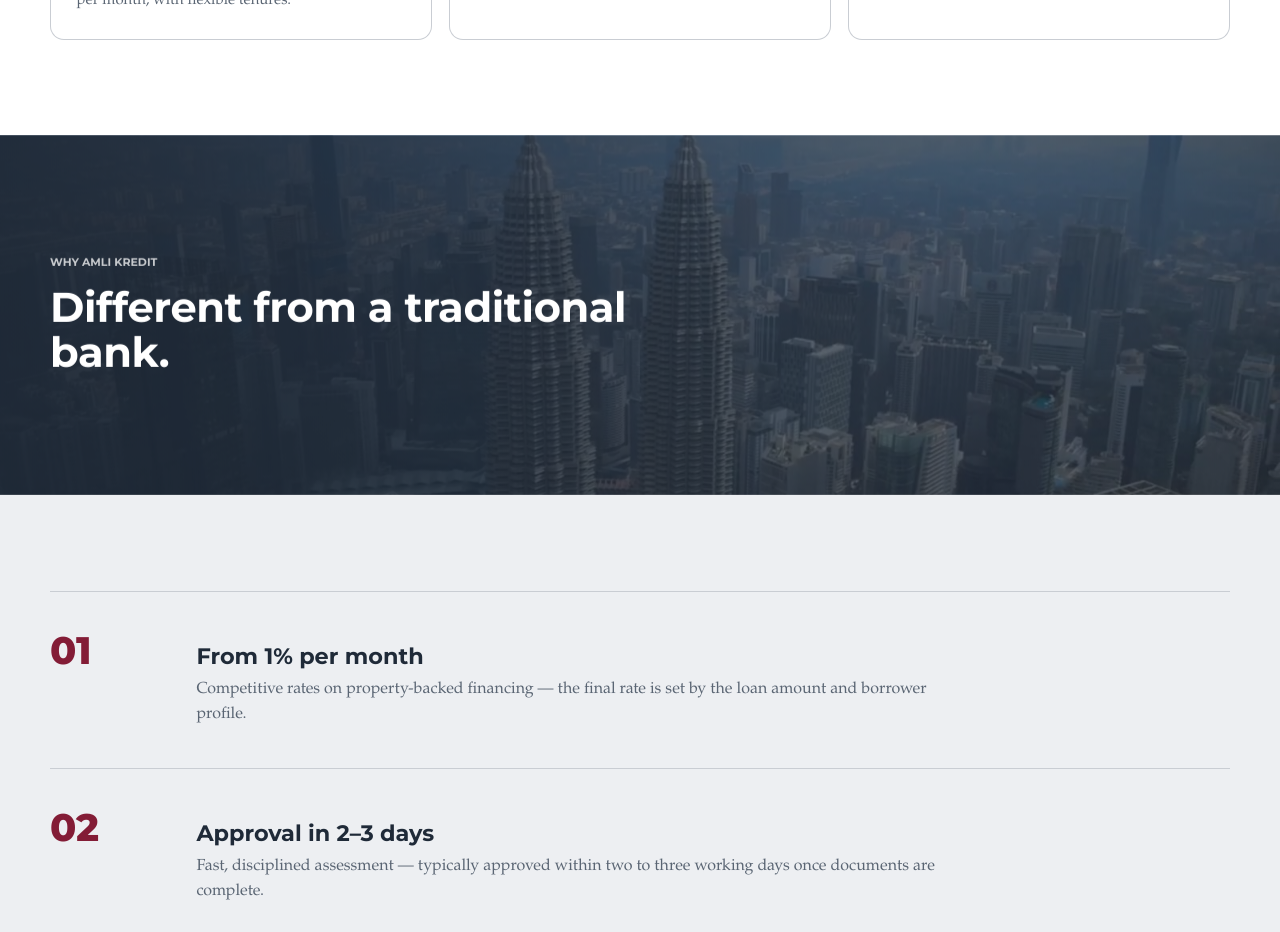
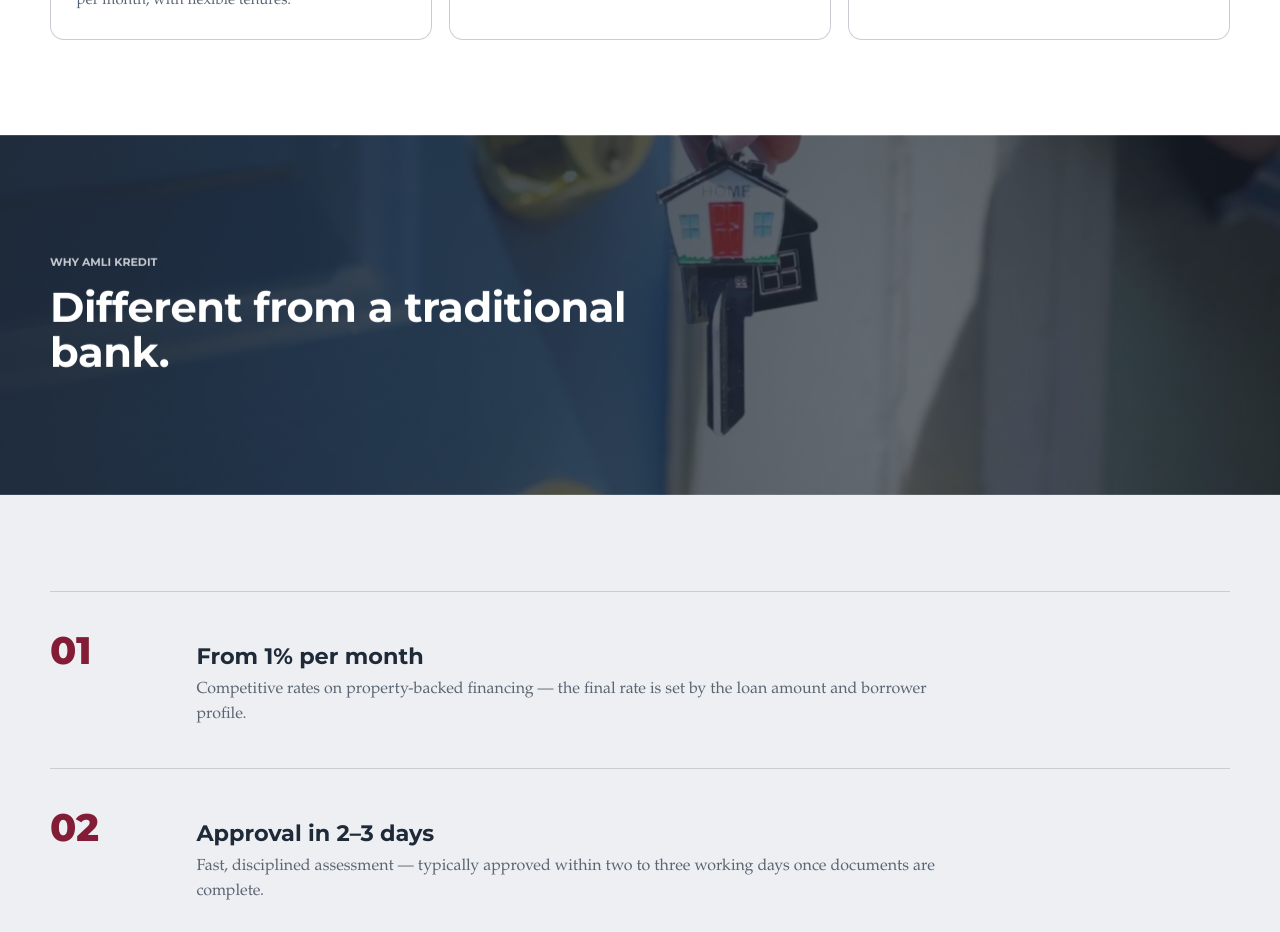
Before and after one commit to tyler-moon/amli-kredit-website, a Next.js app: page / in a window 1280 px wide. Shown: the part 2000-2932 px from the top of the page. Built offline with nearby package versions, Linux system fonts and the light colour scheme.

Commit message:
Kredit: replace hero with original key→trust→community montage (no overlap with other sites)

```diff
--- a/app/page.tsx
+++ b/app/page.tsx
@@ -156,8 +156,8 @@
 
       <main id="home">
         <section className="hero hero--kredit">
-          <video className="hero__video" autoPlay muted loop playsInline poster="/images/kredit-hero-poster.jpg?v=2" aria-hidden="true">
-            <source src="/videos/kredit-hero.mp4?v=2" type="video/mp4" />
+          <video className="hero__video" autoPlay muted loop playsInline poster="/images/kredit-hero-poster.jpg?v=3" aria-hidden="true">
+            <source src="/videos/kredit-hero.mp4?v=3" type="video/mp4" />
           </video>
           <div className="hero__overlay" />
           <div className="hero__content">
@@ -239,7 +239,7 @@
         </section>
 
         <section className="statement-band" data-reveal>
-          <img className="statement-band__bg" src="/images/kredit-hero-poster.jpg" alt="" aria-hidden="true" loading="lazy" />
+          <img className="statement-band__bg" src="/images/kredit-hero-poster.jpg?v=3" alt="" aria-hidden="true" loading="lazy" />
           <div className="statement-band__overlay" aria-hidden="true" />
           <div className="statement-band__inner">
             <p className="eyebrow eyebrow--light">Why AMLI Kredit</p>
```
Also changed, not shown: public/images/kredit-hero-poster.jpg, 1 other file (tests, documents, lock files or other folders).
